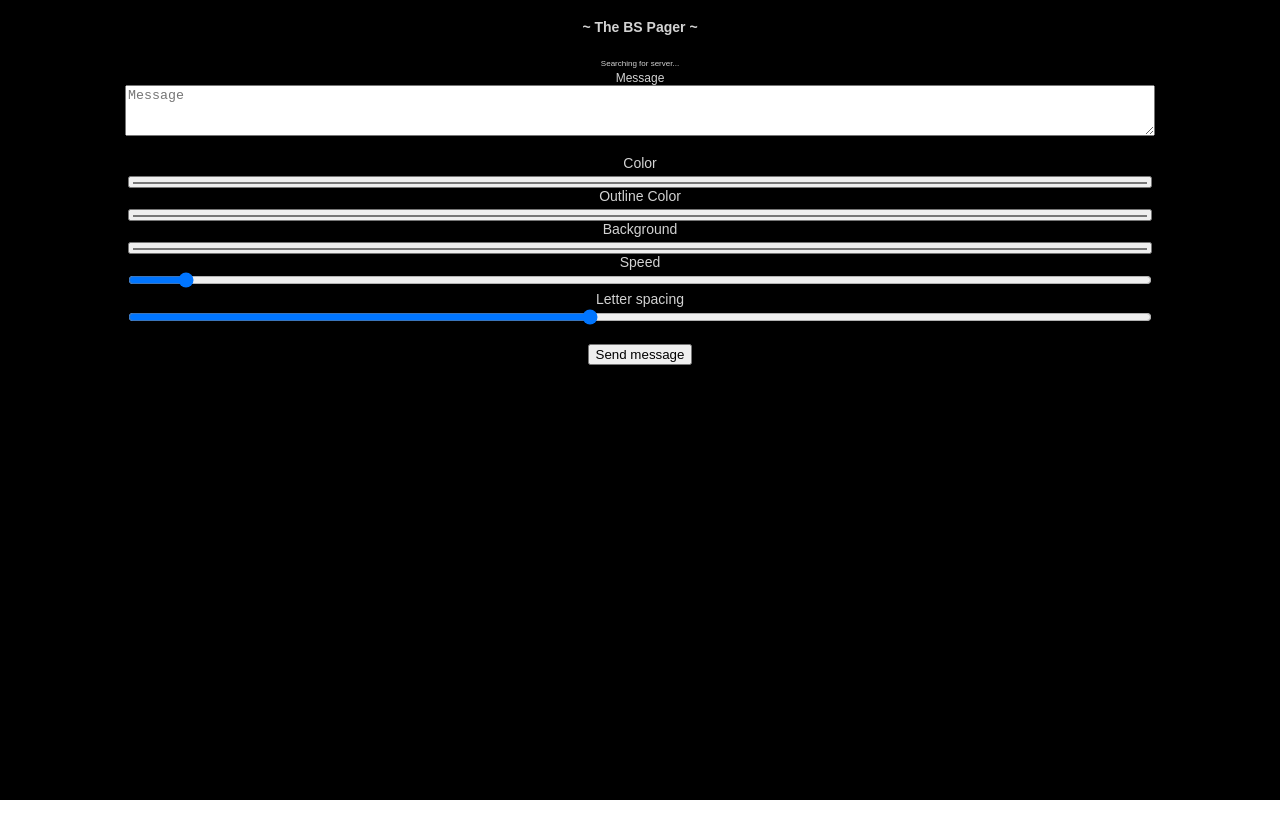
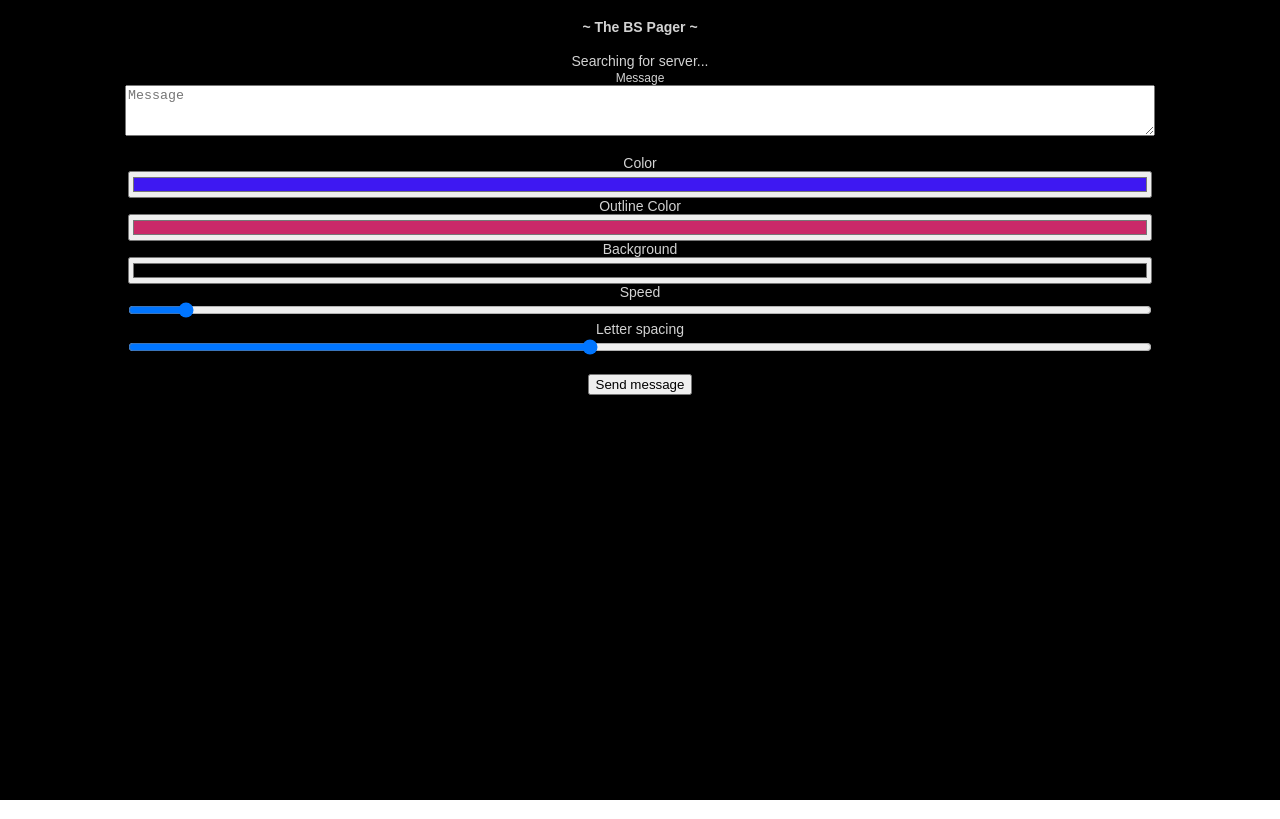
Before and after one commit to jpmc3630/blazing-marquee, a React (Create React App) app in the folder client/: page / in a window 1280 px wide. Built offline with nearby package versions, Linux system fonts and the light colour scheme.

Commit message:
Flex and viewport

```diff
--- a/client/public/index.html
+++ b/client/public/index.html
@@ -2,7 +2,10 @@
 <html lang="en">
   <head>
     <meta charset="utf-8">
-    <meta name="viewport" content="width=device-width, initial-scale=1, shrink-to-fit=no">
+    <meta name='viewport'
+     content='width=device-width, initial-scale=1.0, maximum-scale=1.0,
+     user-scalable=0' >
+    <!-- <meta name="viewport" content="width=device-width, initial-scale=1, shrink-to-fit=no"> -->
     <meta name="theme-color" content="#000000">
     <!--
       manifest.json provides metadata used when your web app is added to the
@@ -19,7 +22,7 @@
       work correctly both with client-side routing and a non-root public URL.
       Learn how to configure a non-root public URL by running `npm run build`.
     -->
-    <title>React App</title>
+    <title>BS Pager</title>
   </head>
   <body>
     <noscript>
--- a/client/src/App.css
+++ b/client/src/App.css
@@ -15,6 +15,8 @@
   position: relative;
   height: 100%;
   width: 100%;
+  display: flex;
+  flex-direction: column;
 }
 
 /* .button {
@@ -30,28 +32,37 @@
   borderRadius:5;
 } */
 
-.colorPicker {
-  height: 0.75rem;
-  width: 80%;
+.heading-label {
+  flex-grow: 1;
+  color: darkgreenl;
 }
 
 .status-label {
-  font-size: .5rem;
+  flex-grow: 1;
+  color: darkgreenl;
+}
+
+.status-label {
+  flex-grow: 2;
   color: darkgreenl;
 }
 
 .form-label {
   font-size: 	0.75rem;
+  flex: 1;
 }
 
 .colorPicker {
+  flex: 2;
   width: 80%;
 }
 
 .slider {
+  flex: 1;
   width: 80%;
 }
 
 .form-input {
+  flex: 3;
   width: 80%;
 }
--- a/client/src/App.js
+++ b/client/src/App.js
@@ -146,7 +146,7 @@
             return (
 
               <div>
-              <h4>~ The BS Pager ~</h4>
+              <h4 class="heading-label">~ The BS Pager ~</h4>
 
                   <form className="form-horizontal">
                     <div className="form-group">
```
